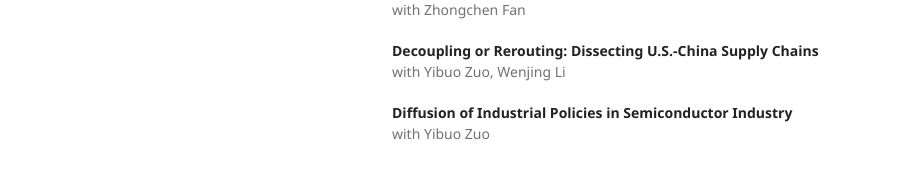
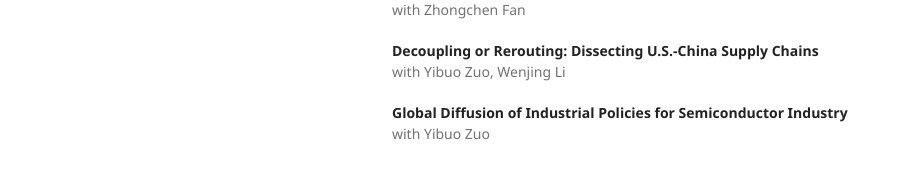
Before and after one commit to FanghaoChen/homepage, a Jekyll site: the page built from research.md, in a window 1280 px wide and 900 px high, scrolled down 1097 px. Shown: the part 686-865 px from the top of the window, without its empty margins (178-1101 px from the left). Built offline with Jekyll 4.4.1, drawn with Linux system fonts in a browser that asks for light colours.

Commit message:
Update research.md

```diff
--- a/research.md
+++ b/research.md
@@ -86,7 +86,7 @@ with Zhongchen Fan
 **Decoupling or Rerouting: Dissecting U.S.-China Supply Chains** <br/>
 with Yibuo Zuo, Wenjing Li
 
-**Diffusion of Industrial Policies in Semiconductor Industry** <br/>
+**Global Diffusion of Industrial Policies for Semiconductor Industry** <br/>
 with Yibuo Zuo
 
 <!---  comment syntax --->
```
